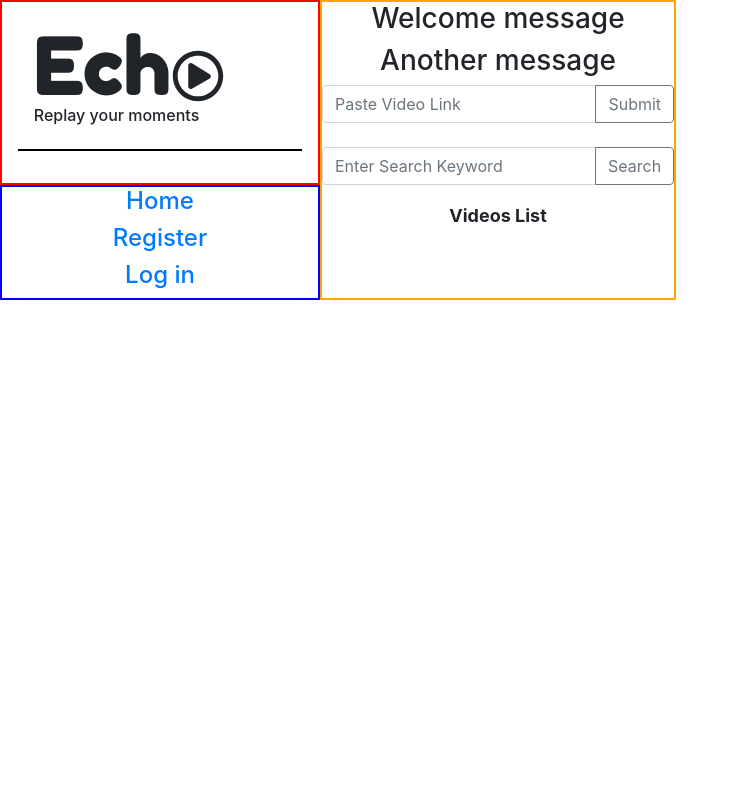
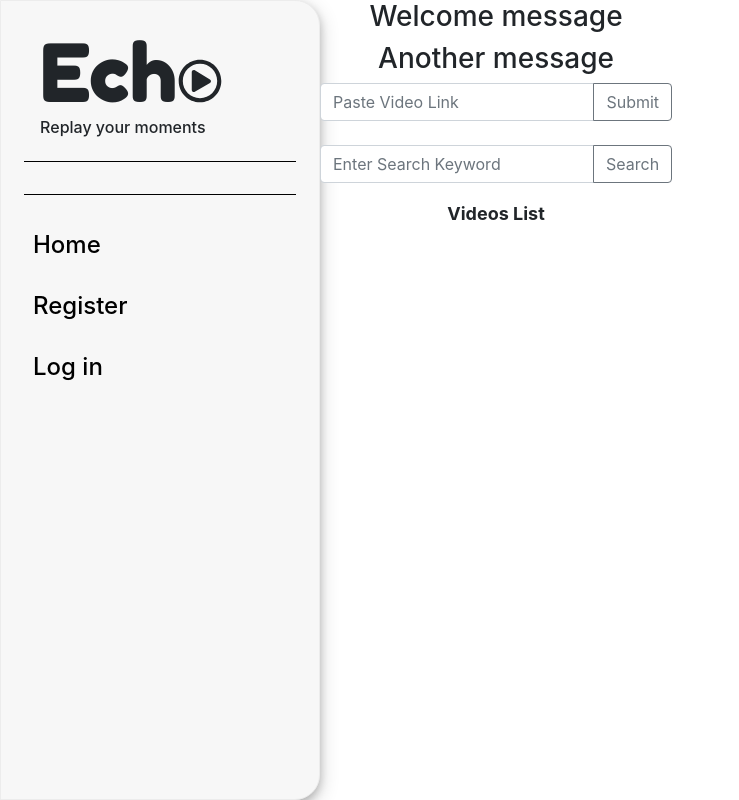
Before and after one commit to nataliaCodes/echo-replay-your-moments, a React (Create React App) app in the folder front-end/: page / in a window 1280 px wide. Shown: the whole page, without its empty margins (0-739 px from the left). Built offline with nearby package versions, Linux system fonts and the light colour scheme.

Commit message:
Style sidebar

```diff
--- a/front-end/src/components/Header.jsx
+++ b/front-end/src/components/Header.jsx
@@ -18,8 +18,9 @@ export default function Header(props) {
       <div className="divider" />
       <div className="user-info">
         {props.cookies.user ? <h5>Welcome, {currentUser && currentUser.first_name}!</h5> : ""}
-        {props.cookies.user && currentUser && <img src={`https://ui-avatars.com/api/?name=${currentUser.first_name}+${currentUser.last_name}&background=random&rounded=true`} alt="avatar" />}
+        {props.cookies.user && currentUser && <img src={`https://ui-avatars.com/api/?name=${currentUser.first_name}+${currentUser.last_name}&background=FFE4B5&rounded=true`} alt="avatar" />}
       </div>
+      <div className="divider" />
     </div>
 
   );
--- a/front-end/src/components/Navbar.jsx
+++ b/front-end/src/components/Navbar.jsx
@@ -1,5 +1,5 @@
 import { Link } from "react-router-dom";
-import { useCookies } from "react-cookie";
+import Menu from 'react-bootstrap/Navbar'
 
 import useApplicationData from '../hooks/useApplicationData';
 
@@ -10,17 +10,20 @@ import '../stylesheets/Navbar.scss';
 
 export default function Navbar(props) {
 
-  // const [cookies, setCookies] = useCookies(["user"]);
+  const { handleLogout, state } = useApplicationData();
+  console.log('state :', state);
 
-  const { handleLogout } = useApplicationData();
 
   return (
 
     <div className="Navbar">
+      <Menu expand="lg">
+        <Menu.Toggle aria-controls="basic-Menu-nav" />
+        <Menu.Collapse id="basic-Menu-nav">
           <Link to="/">
             <NavbarItem>Home</NavbarItem>
           </Link>
-      { props.cookies.user ?
+          {props.cookies.user ?
             <>
               <Link to="/videos">
                 <NavbarItem>My videos</NavbarItem>
@@ -42,6 +45,19 @@ export default function Navbar(props) {
               </Link>
             </>
           }
+
+          {/* <NavDropdown title="Dropdown" id="basic-nav-dropdown">
+              <NavDropdown.Item href="#action/3.1">Action</NavDropdown.Item>
+              <NavDropdown.Item href="#action/3.2">Another action</NavDropdown.Item>
+              <NavDropdown.Item href="#action/3.3">Something</NavDropdown.Item>
+              <NavDropdown.Divider />
+              <NavDropdown.Item href="#action/3.4">Separated link</NavDropdown.Item>
+            </NavDropdown> */}
+        </Menu.Collapse>
+      </Menu>
+
+
+
     </div>
 
   );
--- a/front-end/src/stylesheets/Layout.scss
+++ b/front-end/src/stylesheets/Layout.scss
@@ -12,16 +12,32 @@
 
     .App {
       display: flex;
+
+      .divider {
+        border-bottom: 1px solid black;
+        width: 90%;
+      }
+
+      a {
+        color: black;
+      }
+    }
+
+    .Sidebar {
+      width: 20em;
+      height: 100vh;
+      padding: .5em;
+      background-color: #F7F7F7;
+      border: 1px solid #ECECEC;
+      border-radius: 0 25px 25px 0;
+      box-shadow: 0 4px 8px 0 rgba(0, 0, 0, 0.2), 0 6px 20px 0 rgba(0, 0, 0, 0.19);
     }
 
     .Header {
-      border: 2px solid red;
-
+      // border: 1px solid green;
       display: flex;
       flex-direction: column;
       align-items: center;
-
-      width: 20em;
 
       .logo {
         text-align: left;
@@ -32,46 +48,64 @@
           font-family: 'Fredoka One', cursive;
           font-size: 5em;
           padding-bottom: 0;
-          margin-bottom: -0.1em;
 
           #play-icon {
-            font-size: .65em;
+            // border: 1px solid blue;
+            font-size: .55em;
+            margin-bottom: .1em;
           }
         }
 
         h6 {
-          padding-top: 0;
-          margin-top: 0;
+          margin-top: -0.7em;
         }
-      }
-
-      .divider {
-        border: 1px solid black;
-        width: 90%;
       }
 
       .user-info {
         display: flex;
-        justify-content: flex-end;
+        justify-content: space-around;
         align-items: center;
 
         width: 90%;
-        padding: 1em .5em 1em 0;
+        padding: 1em 0 1em 0;
 
         h5 {
           padding: .5em .5em 0 0;
+        }
+
+        img {
+          filter: drop-shadow(.5rem 0 .4rem lightgray);
         }
       }
     }
 
     .Navbar {
-      display: flex;
-      flex-direction: column;
-      border: 2px solid blue;
+      // border: 1px solid blue;
+      padding: 0;
+      margin: 0 auto;
+
+      .navbar-expand-lg{
+        padding: 1.5em 0 0 0;
+        border: 0;
+        width: 100%;
+      }
+
+      #basic-Menu-nav {
+        display: flex;
+        flex-direction: column;
+        align-items: flex-start;
+
+        margin: 0 auto;
+        padding: 0 0 0 1em;
+        width: 100%;
+
+        h4 {
+          padding: .5em 0 .5em 0;
+        }
+      }
     }
 
     .Home {
-      border: 2px solid orange;
     }
 
     .Uservideos {
```
Lines whose indentation alone changed are shown as unchanged.
